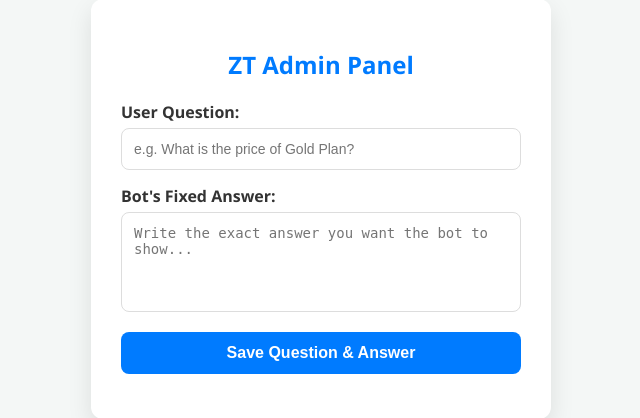
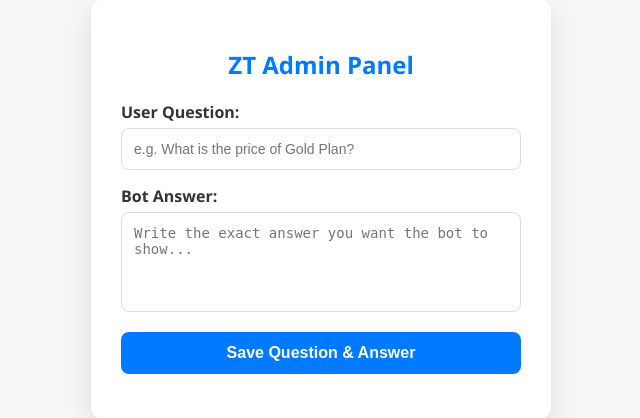
Before and after one commit to grithx/Fatima-ChatBot-AI, a FastAPI app: page /admin-zt in a window 1280 px wide. Shown: the part 191-609 px from the top of the page, without its empty margins (319-959 px from the left). Run offline with FastAPI, Linux system fonts and the light colour scheme; some libraries are stand-ins or nearby versions.

Commit message:
update the UI of Admin Panel

```diff
--- a/templates/admin.html
+++ b/templates/admin.html
@@ -86,7 +86,7 @@
     <label>User Question:</label>
     <input type="text" id="question" placeholder="e.g. What is the price of Gold Plan?">
 
-    <label>Bot's Fixed Answer:</label>
+    <label>Bot Answer:</label>
     <textarea id="answer" placeholder="Write the exact answer you want the bot to show..."></textarea>
 
     <button onclick="saveToDB()">Save Question & Answer</button>
@@ -119,7 +119,7 @@
 
             if(result.status === "success") {
                 msg.style.color = "green";
-                msg.innerText = "Mubarak ho! Data save ho gaya.";
+                msg.innerText = "Save your data.";
                 document.getElementById('question').value = '';
                 document.getElementById('answer').value = '';
             } else {
```
